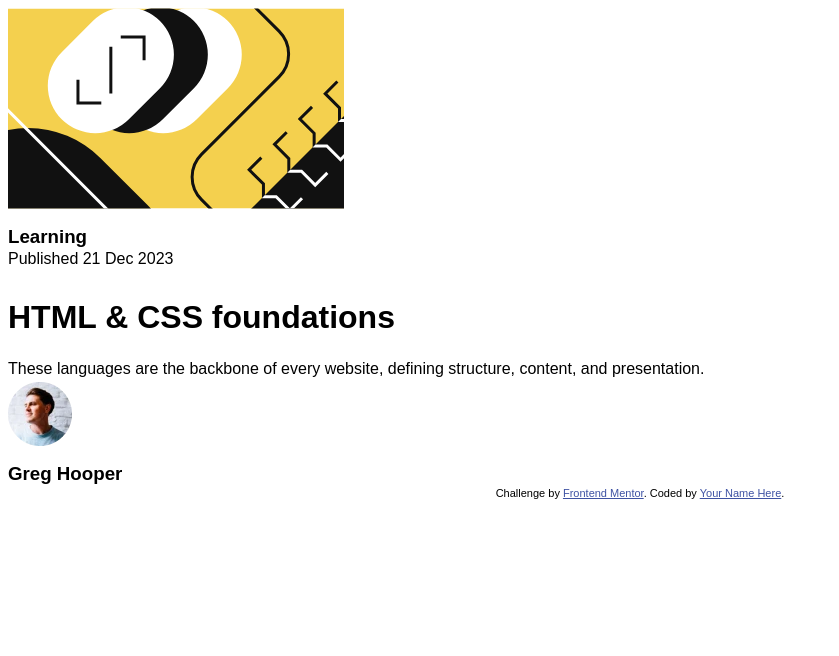
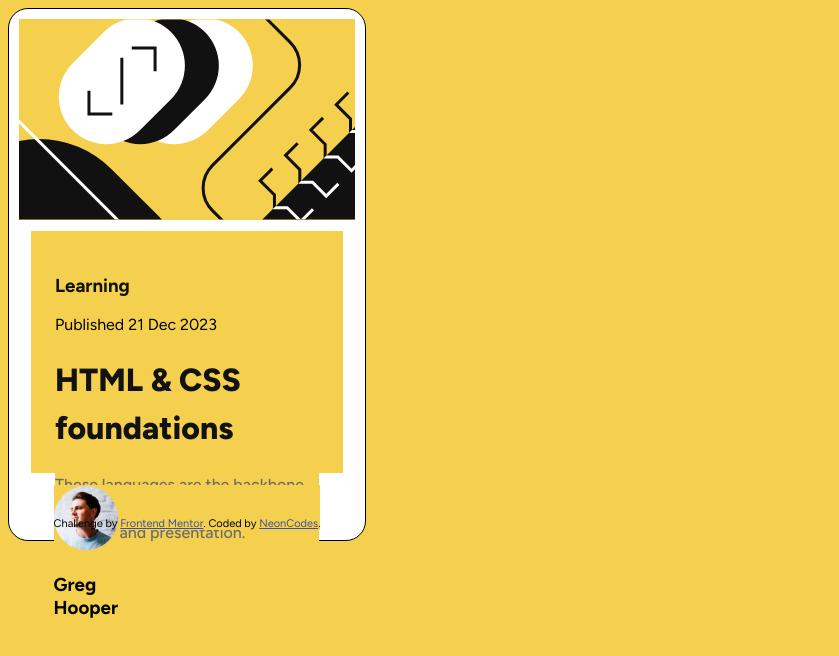
Before and after one commit to NeonCodes/Blog-preview-card-challenge, a plain HTML site: page index.html in a window 1280 px wide. Shown: the whole page, without its empty margins (0-839 px from the left). Drawn offline with Linux system fonts and the light colour scheme.

Commit message:
card and image

```diff
--- a/index.html
+++ b/index.html
@@ -14,23 +14,23 @@
   </style>
 </head>
 
+ <div class="card"></main>
 <header>
   <div class="image1">
  <img src="./assets/images/illustration-article.svg" alt="yellow,black and white coding image">
   </div>
+</header>
 
- <div class="category"><h3>Learning</h3></div>
+ <div class="container1">
+  <body>
+   <div class="category"><h3>Learning</h3></div>
 
   <div class="date">Published 21 Dec 2023</div>
-</header>
-
-<body>
   <h1>HTML & CSS foundations</h1>
-
   <p>These languages are the backbone of every website, defining structure, content, and presentation.
   </p>
-
   </body>
+</div>
   <footer>
     <div class="author">
      <div class="image2">
@@ -40,7 +40,8 @@
     </div>
   <div class="attribution">
     Challenge by <a href="https://www.frontendmentor.io?ref=challenge" target="_blank">Frontend Mentor</a>.
-    Coded by <a href="#">Your Name Here</a>.
+    Coded by <a href="#">NeonCodes</a>.
   </div>
 </footer>
+ </div>
 </html>
--- a/style.css
+++ b/style.css
@@ -1,92 +1,59 @@
-/*css reset*/
-/* Box sizing rules */
-*,
-*::before,
-*::after {
-  box-sizing: border-box;
-}
 
-/* Prevent font size inflation */
-html {
-  -moz-text-size-adjust: none;
-  -webkit-text-size-adjust: none;
-  text-size-adjust: none;
-}
-
-/* Remove default margin in favour of better control in authored CSS */
-body, h1, h2, h3, h4, p,
-figure, blockquote, dl, dd {
-  margin-block-end: 0;
-}
-
-/* Remove list styles on ul, ol elements with a list role, which suggests default styling will be removed */
-ul[role='list'],
-ol[role='list'] {
-  list-style: none;
-}
-
-/* Set core body defaults */
-body {
-  min-height: 100vh;
-  line-height: 1.5;
-}
-
-/* Set shorter line heights on headings and interactive elements */
-h1, h2, h3, h4,
-button, input, label {
-  line-height: 1.1;
-}
-
-/* Balance text wrapping on headings */
-h1, h2,
-h3, h4 {
-  text-wrap: balance;
-}
-
-/* A elements that don't have a class get default styles */
-a:not([class]) {
-  text-decoration-skip-ink: auto;
-  color: currentColor;
-}
-
-/* Make images easier to work with */
-img,
-picture {
-  max-width: 100%;
-  display: block;
-}
-
-/* Inherit fonts for inputs and buttons */
-input, button,
-textarea, select {
-  font-family: inherit;
-  font-size: inherit;
-}
-
-/* Make sure textareas without a rows attribute are not tiny */
-textarea:not([rows]) {
-  min-height: 10em;
-}
-
-/* Anything that has been anchored to should have extra scroll margin */
-:target {
-  scroll-margin-block: 5ex;
-}
 /*fonts*/
 @import url('https://fonts.googleapis.com/css2?family=Figtree:ital,wght@0,300..900;1,300..900&display=swap');
 
 *{
     font-family: "Figtree", sans-serif;
+    background-color: hsl(47, 88%, 63%);
 }
 .category{
     font-weight: 800;
+    color: hsl(0, 0%, 7%);
 }
 h1{
     font-weight: 800;
     line-height: 150%;
+   color:hsl(0, 0%, 7%) ;
+}
+
+p{
+  font-size: 1rem;
+  color: hsl(0, 0%, 42%);
+  font-weight: 500;
+  line-height: 150%;
 }
 /*images*/
 .image1{
-width: 336px;
-height:200px;
+max-width: 336px;
+max-height:200px;
+border-radius: 10px;
 }
+.image2{
+  width: 32px;
+  height: 32px;
+}
+
+.card{
+background-color: hsl(0, 0%, 100%);
+max-width:384px;
+max-height:522px;
+padding: 10px;
+border-radius: 20px;
+display: flex;
+align-items: center;
+flex-direction: column;
+align-content: flex-start;
+border: 1px solid;
+width: min-content;
+overflow: none;
+}
+
+.container1{
+max-width: 336px;
+max-height: 194px;
+border: 12px;
+padding: 24px;
+margin: 12px;
+overflow: none;
+
+}
```
